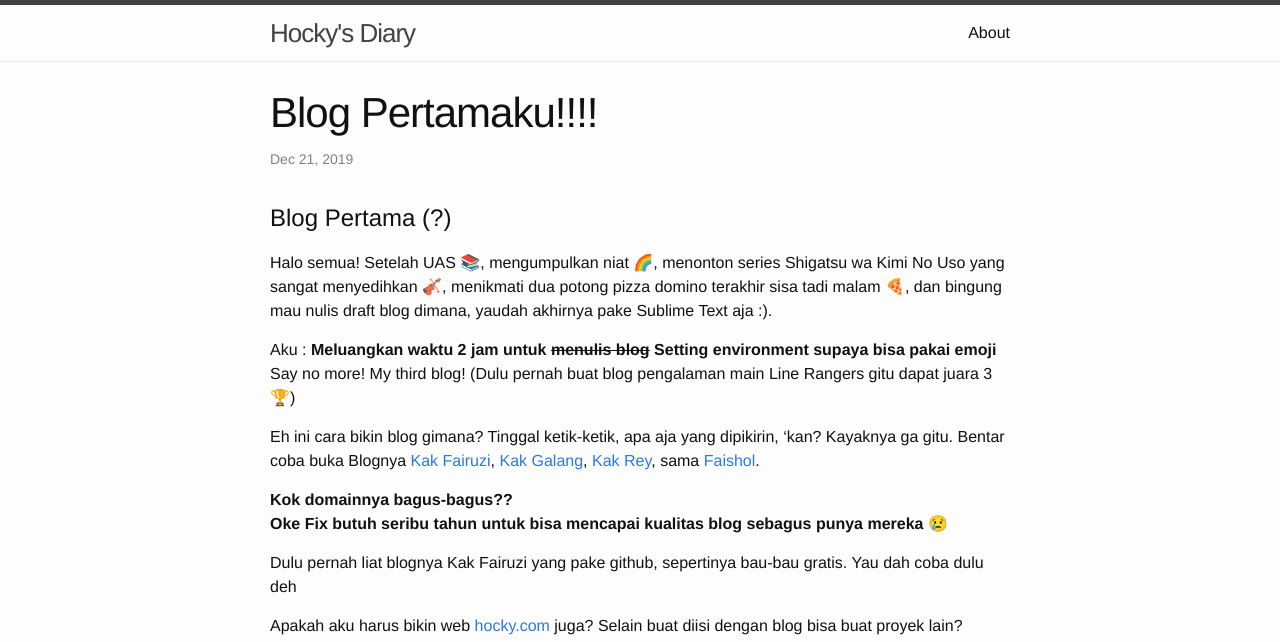
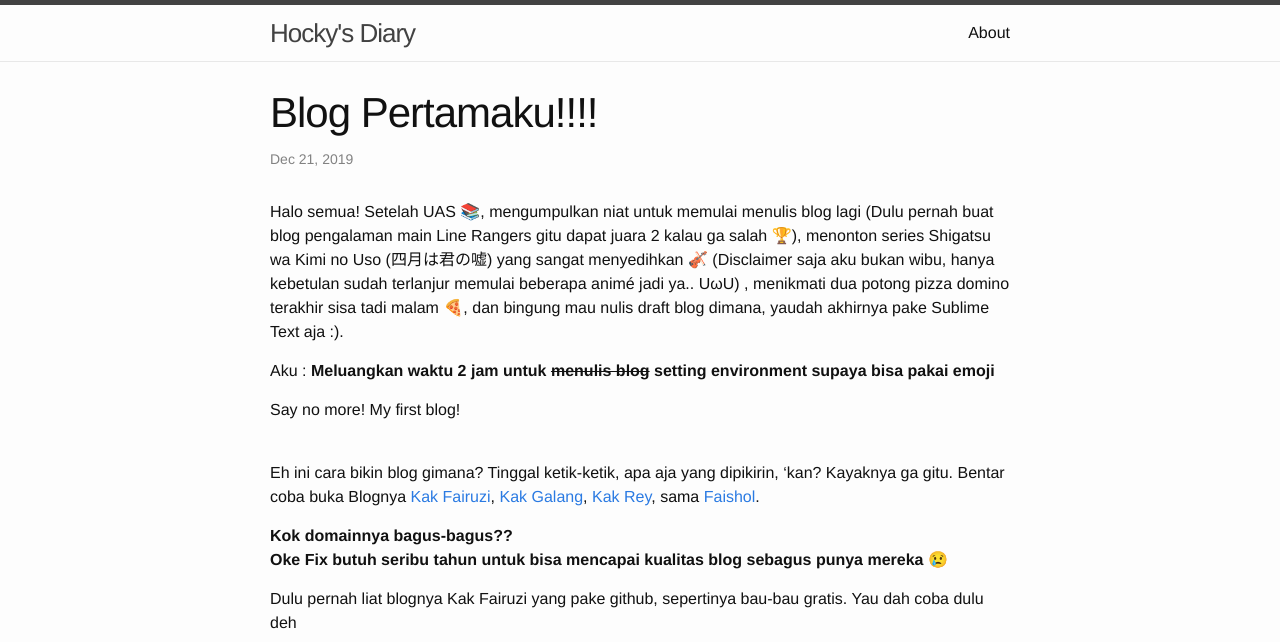
Before and after one commit to hockyy/blog, a Jekyll site: the page built from _posts/2019-12-21-Blog-Pertama.markdown, in a window 1280 px wide. Shown: the top 642 px of the page. Built offline with Jekyll 4.4.1, drawn with Linux system fonts in a browser that asks for light colours; emoji names are drawn with the system emoji font; some of the changed text lies outside the part shown.

Commit message:
Added meme

```diff
--- a/_posts/2019-12-21-Blog-Pertama.markdown
+++ b/_posts/2019-12-21-Blog-Pertama.markdown
@@ -4,15 +4,14 @@
 date:   2019-12-21 14:23:00 +0700
 ---
 
-# Blog Pertama (?)
+Halo semua! Setelah UAS :books:, mengumpulkan niat untuk memulai menulis blog lagi (Dulu pernah buat blog pengalaman main Line Rangers gitu dapat juara 2 kalau ga salah :trophy:), menonton series Shigatsu wa Kimi no Uso (四月は君の嘘) yang sangat menyedihkan :violin: (Disclaimer saja aku bukan wibu, hanya kebetulan sudah terlanjur memulai beberapa animé jadi ya.. UωU) , menikmati dua potong pizza domino terakhir sisa tadi malam :pizza:, dan bingung mau nulis draft blog dimana, yaudah akhirnya pake Sublime Text aja :).
 
-Halo semua! Setelah UAS :books:, mengumpulkan niat :rainbow:, menonton series Shigatsu wa Kimi No Uso yang sangat menyedihkan :violin:, menikmati dua potong pizza domino terakhir sisa tadi malam :pizza:, dan bingung mau nulis draft blog dimana, yaudah akhirnya pake Sublime Text aja :).
+Aku : **Meluangkan waktu 2 jam untuk ~~menulis blog~~ setting environment supaya bisa pakai emoji**
 
-Aku : **Meluangkan waktu 2 jam untuk ~~menulis blog~~ Setting environment supaya bisa pakai emoji** <br>
-Say no more! My third blog! (Dulu pernah buat blog pengalaman main Line Rangers gitu dapat juara 3 :trophy:)
+Say no more! My first blog! <br> <br>
 
 Eh ini cara bikin blog gimana? Tinggal ketik-ketik, apa aja yang dipikirin, 'kan? Kayaknya ga gitu.
-Bentar coba buka Blognya [Kak Fairuzi](https://fairuzi10.com), [Kak Galang](https://jurnalgalang.com), [Kak Rey](https://rwhendry.com), sama [Faishol](https://faishol.net).
+Bentar coba buka Blognya [Kak Fairuzi](https://fairuzi10.com), [Kak Galang](https://jurnalgalang.com), [Kak Rey](https://rwhendry.com), sama [Faishol](http://faishol.net).
 
 **Kok domainnya bagus-bagus??**<br>
 **Oke Fix butuh seribu tahun untuk bisa mencapai kualitas blog sebagus punya mereka :cry:**
@@ -20,8 +19,5 @@
 Dulu pernah liat blognya Kak Fairuzi yang pake github, sepertinya bau-bau gratis. Yau dah coba dulu deh
 
 
-Apakah aku harus bikin web [hocky.com](https://hocky.com) juga?
-Selain buat diisi dengan blog bisa buat proyek lain? Hmm..
-
-
-![](https://stackedit.io/static/landing/twemoji.png)
+Apakah aku harus punya domain juga?
+Selain buat diisi dengan blog bisa buat proyek lain? Hmm.. Ya sudah lah. Semoga lancar ya perjalanan blog ini :smile: Kalau tidak malas mengisi blog kemungkinan besar aku akan punya domain sendiri juga. Tapi sepertinya ga bakal hocky(dot)com karena beberapa alasan. :upside_down_face:
```
Also changed, not shown: images/WhyTheDomain.jpeg (added), 3 other files.
